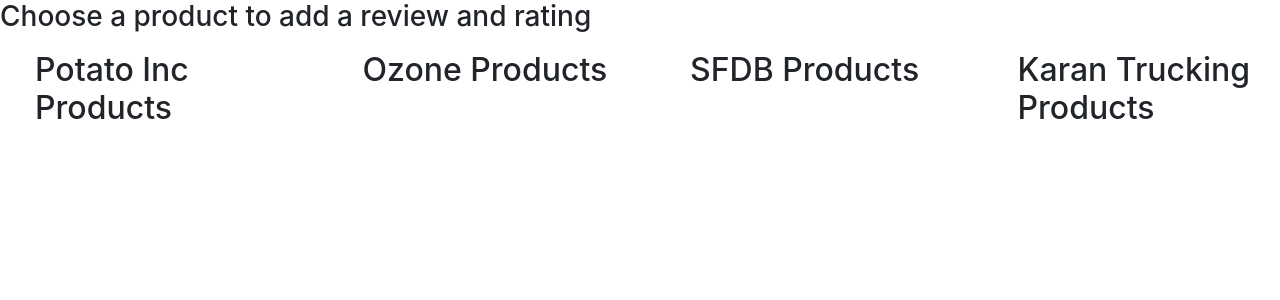
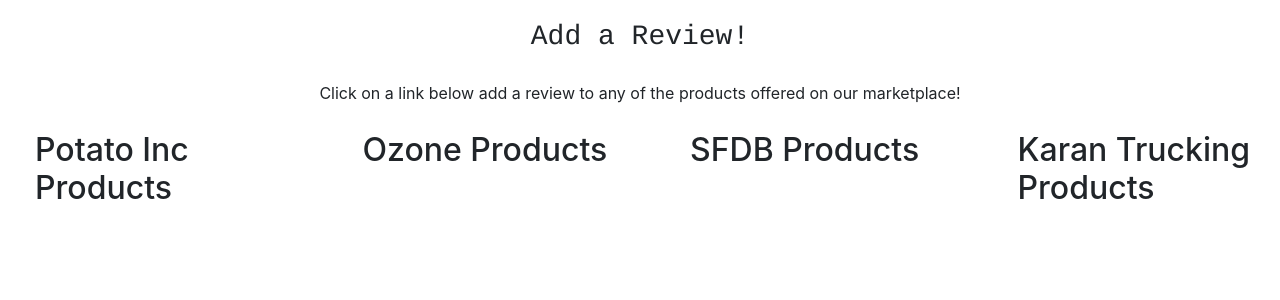
Before and after one commit to karan925/cmpe272-marketplace, a PHP site: page /reviews.php in a window 1280 px wide. Shown: the part 54-354 px from the top of the page. Run offline with PHP 8.4, Linux system fonts and the light colour scheme; data that the repository does not hold is empty.

Commit message:
First commit on marketplace members

```diff
--- a/reviews.php
+++ b/reviews.php
@@ -30,6 +30,14 @@
     display:table;
     clear:both;
   }
+  h3{
+    text-align: center;
+    padding: 20px 50px;
+    font-family: courier;
+  }
+  p{
+    text-align: center;
+  }
 </style>
 
 <div class="topnav">
@@ -44,7 +52,9 @@
 </header>
 <body>
 
-<h3>Choose a product to add a review and rating</h3>
+<h3>Add a Review!</h3>
+
+<p>Click on a link below add a review to any of the products offered on our marketplace!</p>
 
 
 <?php
```
